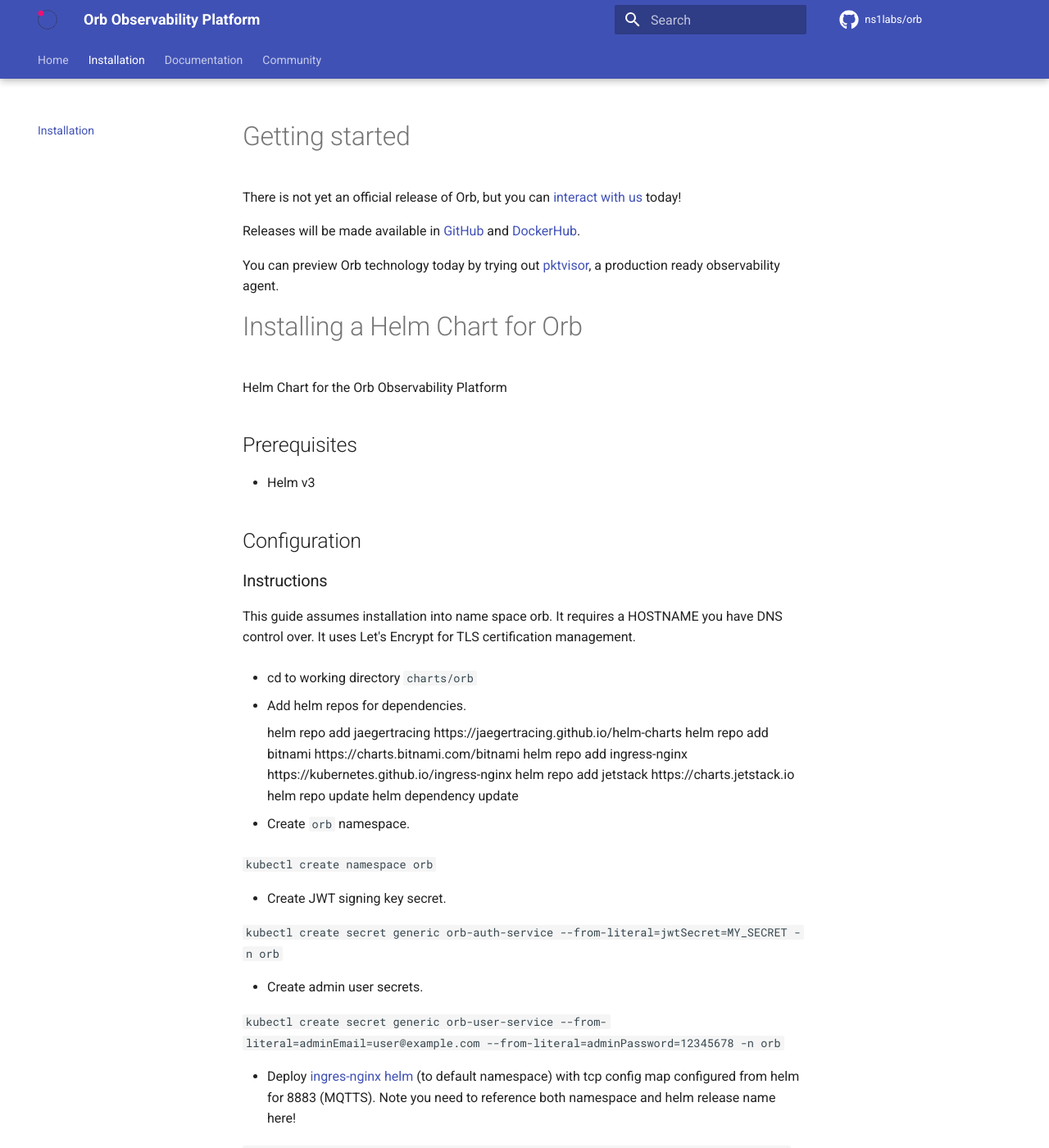
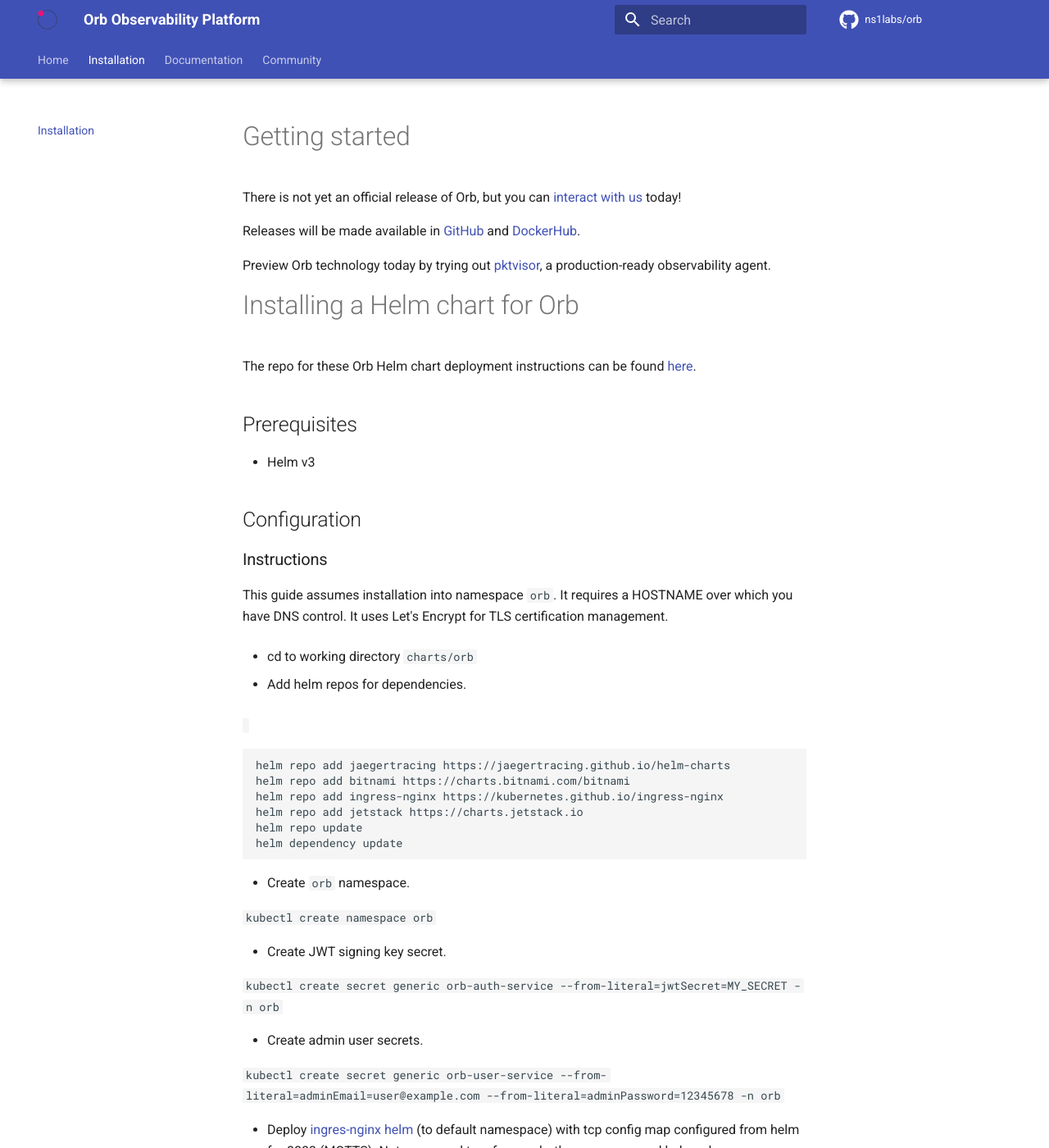
Before and after one commit to orb-community/orb-website, an MkDocs documentation site: the page built from docs/install.md, in a window 1280 px wide and 1400 px high. Shown: the whole window at 82% size. Built offline with MkDocs 1.6.1 and Material for MkDocs 9.7.7, drawn with Linux system fonts in a browser that asks for light colours; comment, search, counter and statistics services are not loaded; some of the changed text lies outside the part shown.

Commit message:
text updates to install content

```diff
--- a/docs/install.md
+++ b/docs/install.md
@@ -4,28 +4,30 @@
 
 Releases will be made available in [GitHub](https://github.com/ns1labs/orb/releases) and [DockerHub](https://hub.docker.com/u/ns1labs).
 
-You can preview Orb technology today by trying out [pktvisor](https://pktvisor.dev), a production ready observability agent.
+Preview Orb technology today by trying out [pktvisor](https://pktvisor.dev), a production-ready observability agent.
 
-# Installing a Helm Chart for Orb
-Helm Chart for the Orb Observability Platform
+# Installing a Helm chart for Orb
+The repo for these Orb Helm chart deployment instructions can be found [here](https://github.com/ns1labs/orb-helm/tree/main/charts/orb).
 
 ## Prerequisites
 * Helm v3
 
 ## Configuration
 ### Instructions
-This guide assumes installation into name space orb. It requires a HOSTNAME you have DNS control over. It uses Let's Encrypt for TLS certification management.
+This guide assumes installation into namespace `orb`. It requires a HOSTNAME over which you have DNS control. It uses Let's Encrypt for TLS certification management.
 
 * cd to working directory `charts/orb`
 
 * Add helm repos for dependencies.
 
-     helm repo add jaegertracing https://jaegertracing.github.io/helm-charts
-     helm repo add bitnami https://charts.bitnami.com/bitnami
-     helm repo add ingress-nginx https://kubernetes.github.io/ingress-nginx
-     helm repo add jetstack https://charts.jetstack.io
-     helm repo update
-     helm dependency update
+`   `
+
+    helm repo add jaegertracing https://jaegertracing.github.io/helm-charts
+    helm repo add bitnami https://charts.bitnami.com/bitnami
+    helm repo add ingress-nginx https://kubernetes.github.io/ingress-nginx
+    helm repo add jetstack https://charts.jetstack.io
+    helm repo update
+    helm dependency update
 
 
 * Create `orb` namespace.
@@ -40,7 +42,7 @@
 
 `kubectl create secret generic orb-user-service --from-literal=adminEmail=user@example.com --from-literal=adminPassword=12345678 -n orb`
 
-* Deploy [ingres-nginx helm](https://kubernetes.github.io/ingress-nginx/deploy/#using-helm) (to default namespace) with tcp config map configured from helm for 8883 (MQTTS). Note you need to reference both namespace and helm release name here!
+* Deploy [ingres-nginx helm](https://kubernetes.github.io/ingress-nginx/deploy/#using-helm) (to default namespace) with tcp config map configured from helm for 8883 (MQTTS). Note you need to reference both namespace and helm release name here.
 
 `helm install --set tcp.8883=orb/my-orb-nginx-internal:8883 ingress-nginx ingress-nginx/ingress-nginx`
 
@@ -59,6 +61,6 @@
     - Edit `issuers/production-issuer.yaml` and change `spec.acme.email` to a real email address.
     - `kubectl create -f issuers/production-issuer.yaml -n orb`
 
-* Install orb. Replace my-orb with your helm release name.
+* Install Orb. Replace `my-orb` with your helm release name.
 
 `helm install --set ingress.hostname=HOSTNAME -n orb my-orb .`
```
